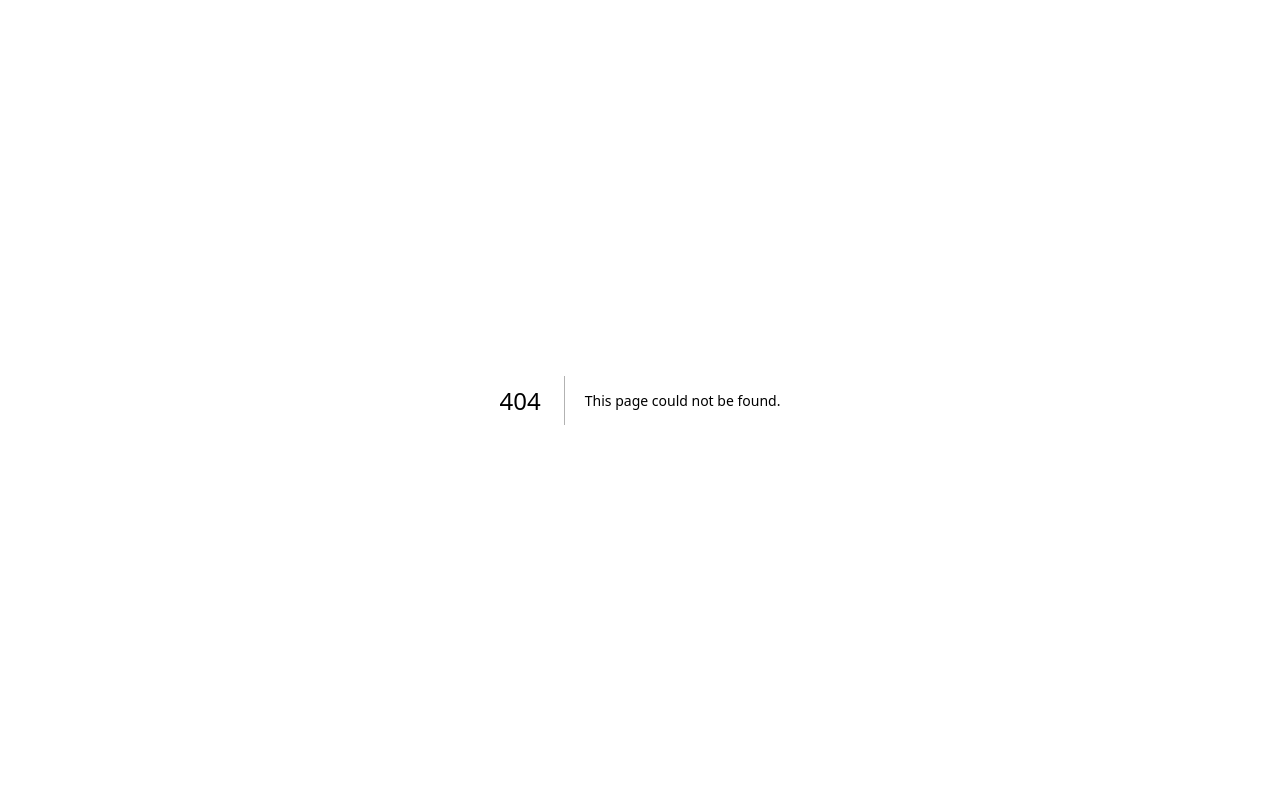
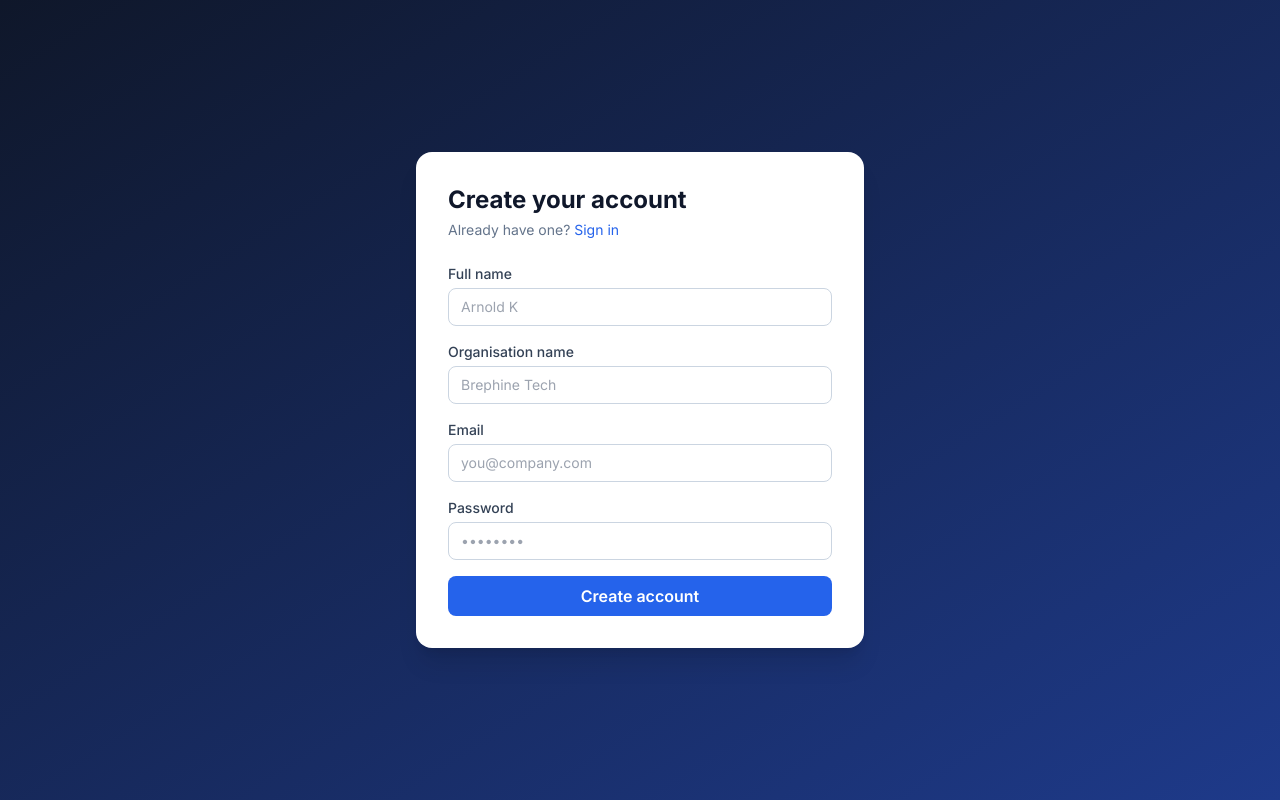
Before and after one commit to kushdab/nexuscrm, a Next.js app in the folder frontend/: page /register in a window 1280 px wide. Before the commit this address had no page. Built offline with nearby package versions, Linux system fonts and the light colour scheme.

Commit message:
feat: add register page

```diff
--- /dev/null
+++ b/frontend/src/app/register/page.tsx
@@ -0,0 +1,86 @@
+'use client'
+import { useState, FormEvent } from 'react'
+import { useRouter } from 'next/navigation'
+import Link from 'next/link'
+
+const API = process.env.NEXT_PUBLIC_API_URL || ''
+
+export default function RegisterPage() {
+  const router = useRouter()
+  const [form, setForm] = useState({ email: '', password: '', full_name: '', org_name: '' })
+  const [error, setError] = useState('')
+  const [loading, setLoading] = useState(false)
+
+  function set(field: string) {
+    return (e: React.ChangeEvent<HTMLInputElement>) =>
+      setForm(f => ({ ...f, [field]: e.target.value }))
+  }
+
+  async function handleSubmit(e: FormEvent) {
+    e.preventDefault()
+    setError('')
+    setLoading(true)
+    try {
+      const res = await fetch(`${API}/api/v1/auth/register`, {
+        method: 'POST',
+        headers: { 'Content-Type': 'application/json' },
+        body: JSON.stringify(form),
+      })
+      if (!res.ok) {
+        const d = await res.json().catch(() => ({}))
+        throw new Error(d.detail || 'Registration failed')
+      }
+      const { access_token } = await res.json()
+      localStorage.setItem('crm_token', access_token)
+      router.push('/dashboard')
+    } catch (err: unknown) {
+      setError(err instanceof Error ? err.message : 'Registration failed')
+    } finally {
+      setLoading(false)
+    }
+  }
+
+  return (
+    <main className="min-h-screen flex items-center justify-center bg-gradient-to-br from-slate-900 to-blue-900 px-4">
+      <div className="bg-white rounded-2xl shadow-xl p-8 w-full max-w-md">
+        <h1 className="text-2xl font-bold text-slate-900 mb-1">Create your account</h1>
+        <p className="text-sm text-slate-500 mb-6">
+          Already have one?{' '}
+          <Link href="/login" className="text-blue-600 hover:underline">Sign in</Link>
+        </p>
+
+        {error && (
+          <div className="mb-4 p-3 bg-red-50 border border-red-200 text-red-700 rounded-lg text-sm">
+            {error}
+          </div>
+        )}
+
+        <form onSubmit={handleSubmit} className="space-y-4">
+          {[
+            { label: 'Full name', field: 'full_name', type: 'text', placeholder: 'Arnold K' },
+            { label: 'Organisation name', field: 'org_name', type: 'text', placeholder: 'Brephine Tech' },
+            { label: 'Email', field: 'email', type: 'email', placeholder: 'you@company.com' },
+            { label: 'Password', field: 'password', type: 'password', placeholder: '••••••••' },
+          ].map(({ label, field, type, placeholder }) => (
+            <div key={field}>
+              <label className="block text-sm font-medium text-slate-700 mb-1">{label}</label>
+              <input
+                type={type} required
+                value={form[field as keyof typeof form]}
+                onChange={set(field)}
+                placeholder={placeholder}
+                className="w-full border border-slate-300 rounded-lg px-3 py-2 text-sm focus:outline-none focus:ring-2 focus:ring-blue-500"
+              />
+            </div>
+          ))}
+          <button
+            type="submit" disabled={loading}
+            className="w-full py-2 bg-blue-600 hover:bg-blue-700 disabled:opacity-50 text-white font-semibold rounded-lg transition-colors"
+          >
+            {loading ? 'Creating account…' : 'Create account'}
+          </button>
+        </form>
+      </div>
+    </main>
+  )
+}
```
